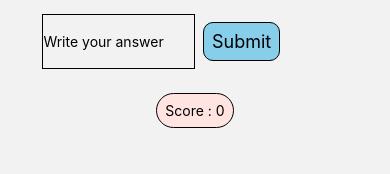
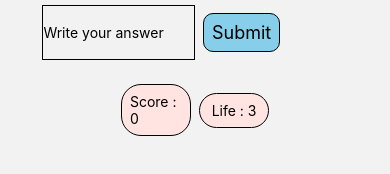
Before and after one commit to zhafranzainal/basic_ReactNative, a React Native app in the folder GuessTheCountry_M6_M7/: screen /Home in a window 390 px wide. Shown: the part 520-694 px from the top of the page. Built offline with nearby package versions, Linux system fonts and the light colour scheme.

Commit message:
Add display for Life

```diff
--- a/GuessTheCountry_M6_M7/src/screens/GuessTheCountryScreen.js
+++ b/GuessTheCountry_M6_M7/src/screens/GuessTheCountryScreen.js
@@ -10,6 +10,7 @@ const GuessTheCountryScreen = (props) => {
     const [index, setIndex] = useState(0);
     const [result, setResult] = useState('');
     const [score, setScore] = useState(0);
+    const [life, setLife] = useState(3);
 
     const randomIndex = () => {
         const pickRandomIndex = Math.floor(Math.random() * countryList.length);
@@ -134,11 +135,28 @@ const GuessTheCountryScreen = (props) => {
                     style={{
                         justifyContent: 'center',
                         alignItems: 'center',
-                        padding: 16
+                        padding: 16,
+                        flexDirection: 'row'
                     }}
                 >
+
                     <View
                         style={{
+                            flex: 1,
+                            borderWidth: 1,
+                            padding: 8,
+                            alignItems: 'center',
+                            backgroundColor: 'mistyrose',
+                            borderRadius: 20,
+                            marginRight: 8
+                        }}
+                    >
+                        <Text>Score : {score}</Text>
+                    </View>
+
+                    <View
+                        style={{
+                            flex: 1,
                             borderWidth: 1,
                             padding: 8,
                             alignItems: 'center',
@@ -146,8 +164,9 @@ const GuessTheCountryScreen = (props) => {
                             borderRadius: 20
                         }}
                     >
-                        <Text>Score : {score}</Text>
+                        <Text>Life : {life}</Text>
                     </View>
+
                 </View>
 
             </View>
```
